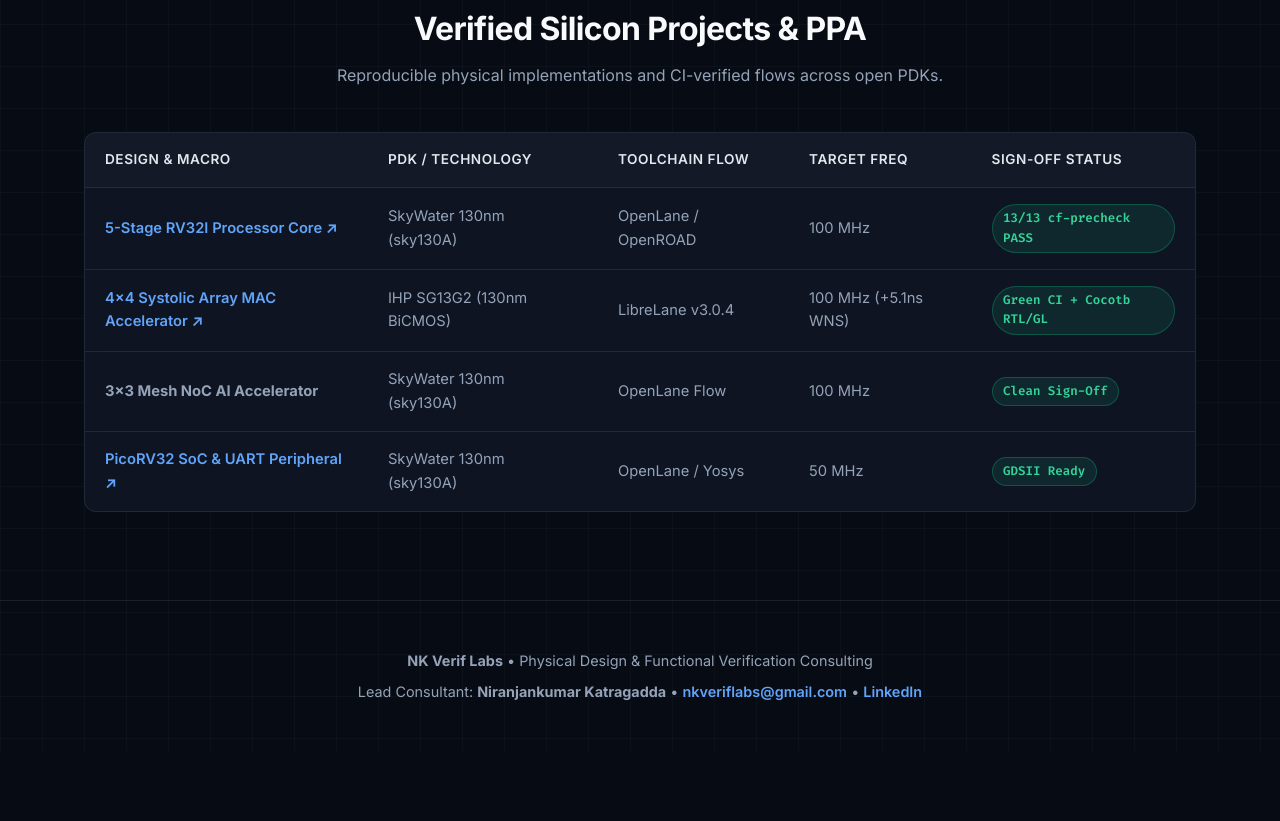
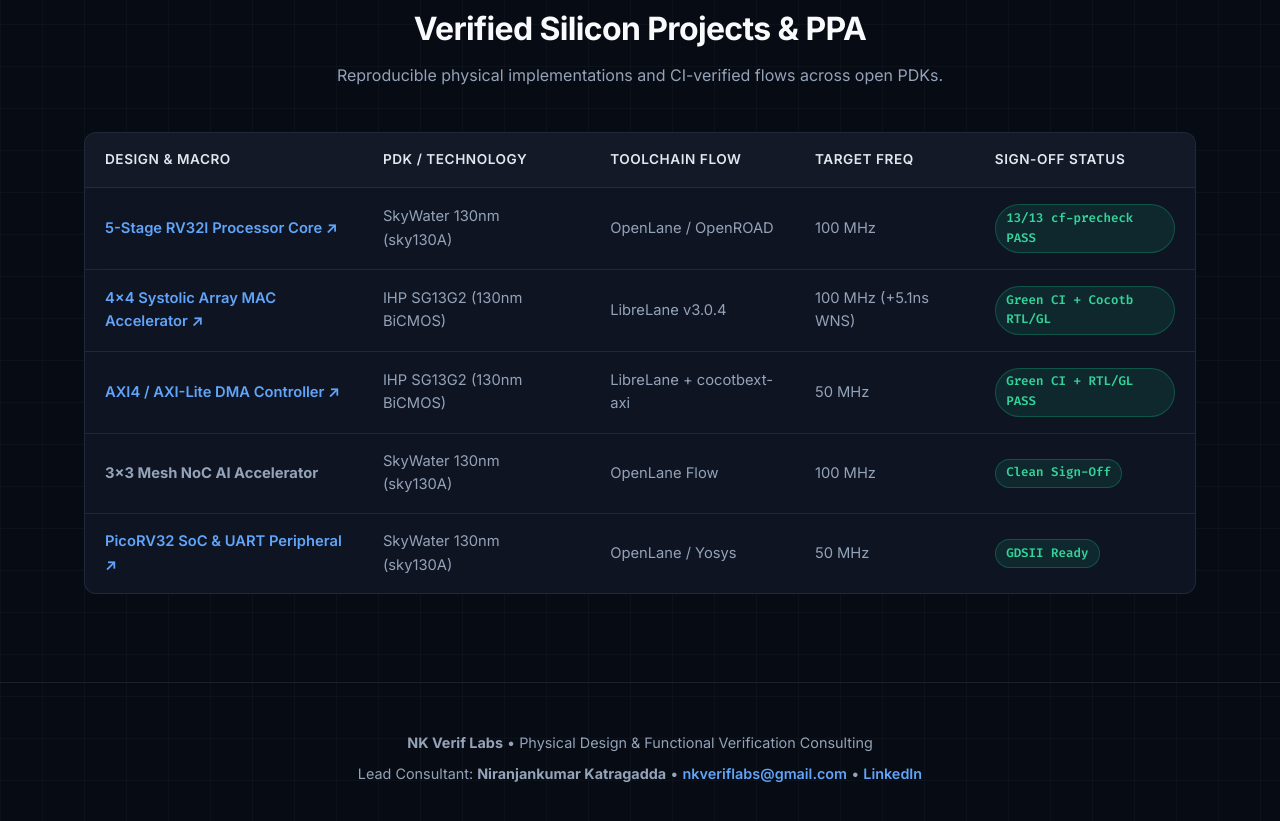
Before and after one commit to NiranjankumarKatragadda/NiranjankumarKatragadda.github.io, a plain HTML site: page index.html in a window 1280 px wide. Shown: the part 1446-2267 px from the top of the page. Before the commit the page ends 2197 px from the top, so only its background shows below. Drawn offline with Linux system fonts and the light colour scheme.

Commit message:
docs(portfolio): add ihp-sg13g2-axi4-dma to Silicon Proof table

```diff
--- a/index.html
+++ b/index.html
@@ -134,6 +134,7 @@
           <tbody>
             <tr><td><a href="https://github.com/NiranjankumarKatragadda/riscv-rv32i-physical-design" target="_blank" class="repo-link">5-Stage RV32I Processor Core ↗</a></td><td>SkyWater 130nm (sky130A)</td><td>OpenLane / OpenROAD</td><td>100 MHz</td><td><span class="pill-ok">13/13 cf-precheck PASS</span></td></tr>
             <tr><td><a href="https://github.com/NiranjankumarKatragadda/ihp-sg13g2-systolic-array" target="_blank" class="repo-link">4×4 Systolic Array MAC Accelerator ↗</a></td><td>IHP SG13G2 (130nm BiCMOS)</td><td>LibreLane v3.0.4</td><td>100 MHz (+5.1ns WNS)</td><td><span class="pill-ok">Green CI + Cocotb RTL/GL</span></td></tr>
+            <tr><td><a href="https://github.com/NiranjankumarKatragadda/ihp-sg13g2-axi4-dma" target="_blank" class="repo-link">AXI4 / AXI-Lite DMA Controller ↗</a></td><td>IHP SG13G2 (130nm BiCMOS)</td><td>LibreLane + cocotbext-axi</td><td>50 MHz</td><td><span class="pill-ok">Green CI + RTL/GL PASS</span></td></tr>
             <tr><td><strong>3×3 Mesh NoC AI Accelerator</strong></td><td>SkyWater 130nm (sky130A)</td><td>OpenLane Flow</td><td>100 MHz</td><td><span class="pill-ok">Clean Sign-Off</span></td></tr>
             <tr><td><a href="https://github.com/NiranjankumarKatragadda/vlsi-physical-design-project" target="_blank" class="repo-link">PicoRV32 SoC &amp; UART Peripheral ↗</a></td><td>SkyWater 130nm (sky130A)</td><td>OpenLane / Yosys</td><td>50 MHz</td><td><span class="pill-ok">GDSII Ready</span></td></tr>
           </tbody>
```
